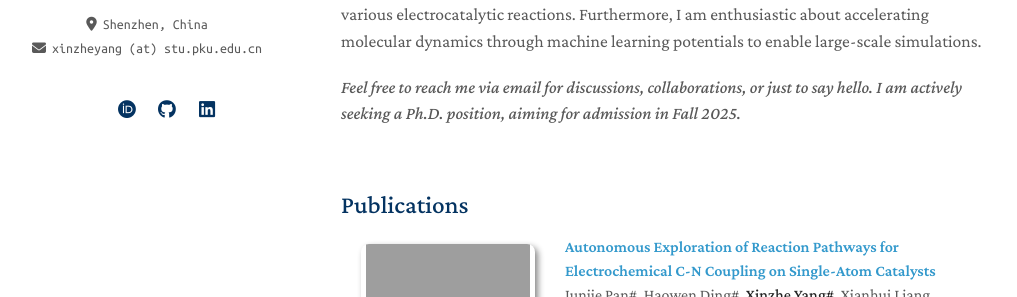
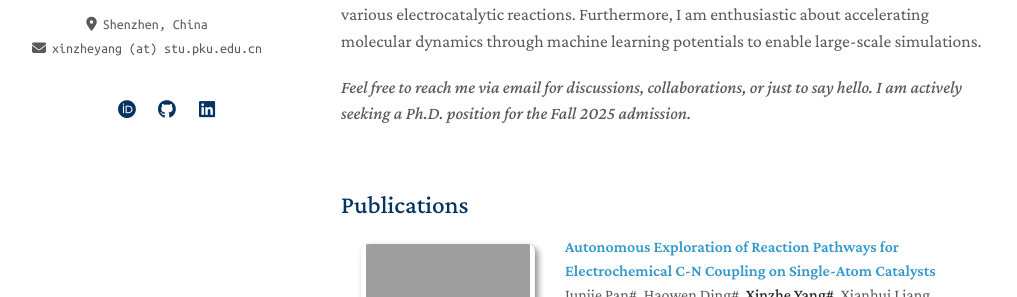
Before and after one commit to xzyang99/xzyang99.github.io, a Jekyll site: the page built from index.md, in a window 1280 px wide and 900 px high. Shown: the part 385-682 px from the top of the window, without its empty margins (129-1146 px from the left). Built offline with Jekyll 4.4.1, drawn with Linux system fonts in a browser that asks for light colours; a style sheet for code colours, icons or effects is not loaded; our own code applies the rules of GitHub Pages for plain Markdown files; grey boxes are pictures that could not be loaded.

Commit message:
Update index.md

```diff
--- a/index.md
+++ b/index.md
@@ -10,7 +10,7 @@ layout: homepage
 
 <p style="font-size:110%;">I have a keen interest in employing first-principles calculations and ab initio molecular dynamics within the broad fields of chemistry and materials science. My current research primarily revolves around theoretical investigations of electrochemical interfaces, with a specific focus on understanding their dynamic properties under realistic reaction conditions. Based on simulation results, I try to reveal the critical role of interfacial water and cation in various electrocatalytic reactions. Furthermore, I am enthusiastic about accelerating molecular dynamics through machine learning potentials to enable large-scale simulations.</p>
 
-<p style="font-size:110%;"><em>Feel free to reach me via email for discussions, collaborations, or just to say hello. I am actively seeking a Ph.D. position, aiming for admission in Fall 2025.</em></p>
+<p style="font-size:110%;"><em>Feel free to reach me via email for discussions, collaborations, or just to say hello. I am actively seeking a Ph.D. position for the Fall 2025 admission.</em></p>
 
 <p><br></p>
 
```
